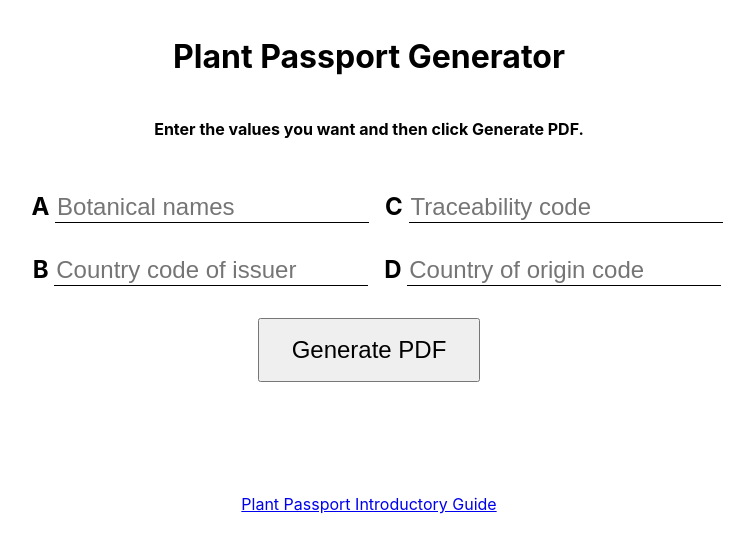
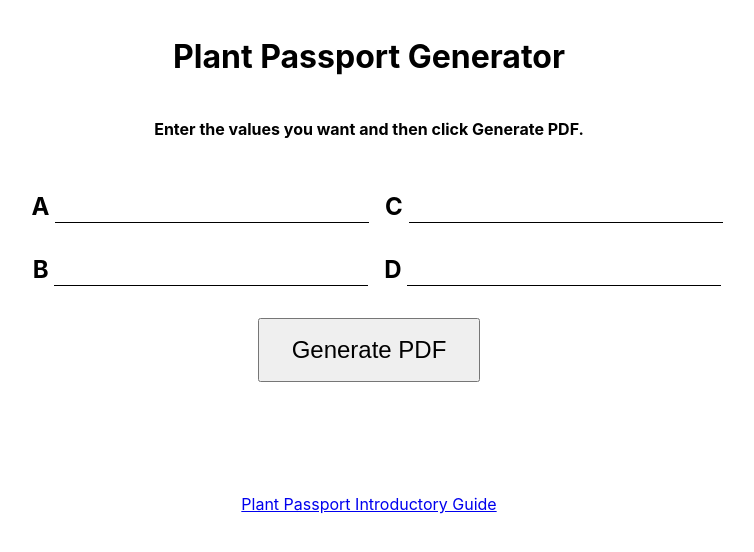
Before and after one commit to ewantindale/plant-passport-generator, a React (Create React App) app: page / in a window 1280 px wide. Shown: the top 552 px of the page, without its empty margins (271-1025 px from the left). Built offline with nearby package versions, Linux system fonts and the light colour scheme; the HTML template or start-up script is replaced by a standard one.

Commit message:
remove localstorage

```diff
--- a/src/App.js
+++ b/src/App.js
@@ -4,18 +4,13 @@ import "./App.css";
 import eu from "./images/eu.png";
 
 function App() {
-  const [a, setA] = useState(localStorage.getItem("plant_passport_a") || "");
-  const [b, setB] = useState(localStorage.getItem("plant_passport_b") || "");
-  const [c, setC] = useState(localStorage.getItem("plant_passport_c") || "");
-  const [d, setD] = useState(localStorage.getItem("plant_passport_d") || "");
+  const [a, setA] = useState("");
+  const [b, setB] = useState("");
+  const [c, setC] = useState("");
+  const [d, setD] = useState("");
 
   const generatePDF = (e) => {
     e.preventDefault();
-
-    localStorage.setItem("plant_passport_a", a);
-    localStorage.setItem("plant_passport_b", b);
-    localStorage.setItem("plant_passport_c", c);
-    localStorage.setItem("plant_passport_d", d);
 
     const doc = new jsPDF({ unit: "pt" });
 
@@ -52,7 +47,6 @@ function App() {
             name="a"
             value={a}
             onChange={(e) => setA(e.target.value)}
-            placeholder="Botanical names"
           />
 
           <label htmlFor="c">C </label>
@@ -61,7 +55,6 @@ function App() {
             name="c"
             value={c}
             onChange={(e) => setC(e.target.value)}
-            placeholder="Traceability code"
           />
         </div>
         <div>
@@ -71,7 +64,6 @@ function App() {
             name="b"
             value={b}
             onChange={(e) => setB(e.target.value)}
-            placeholder="Country code of issuer"
           />
           <label htmlFor="d">D </label>
           <input
@@ -79,7 +71,6 @@ function App() {
             name="d"
             value={d}
             onChange={(e) => setD(e.target.value)}
-            placeholder="Country of origin code"
           />
         </div>
         <div>
```
